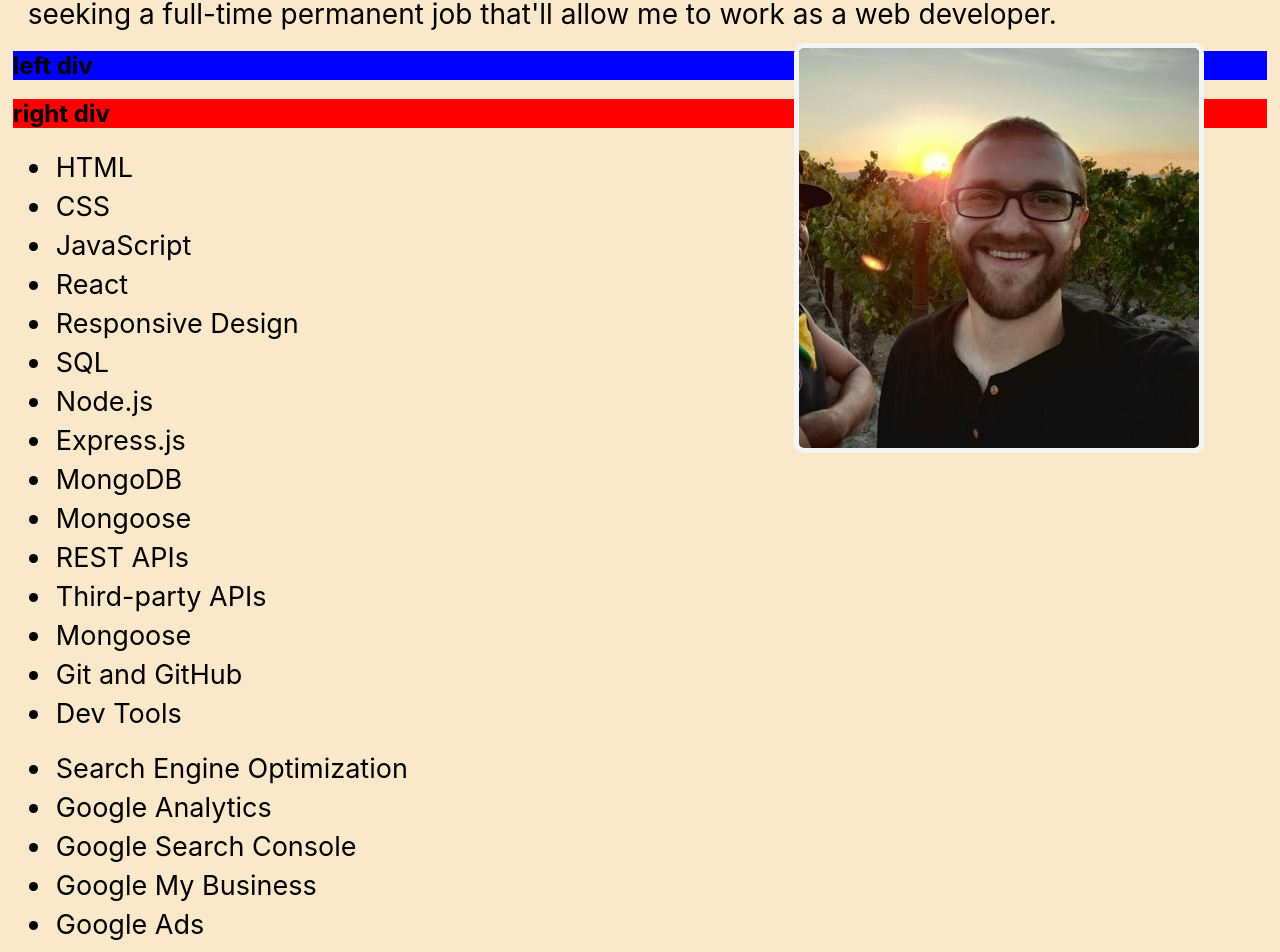
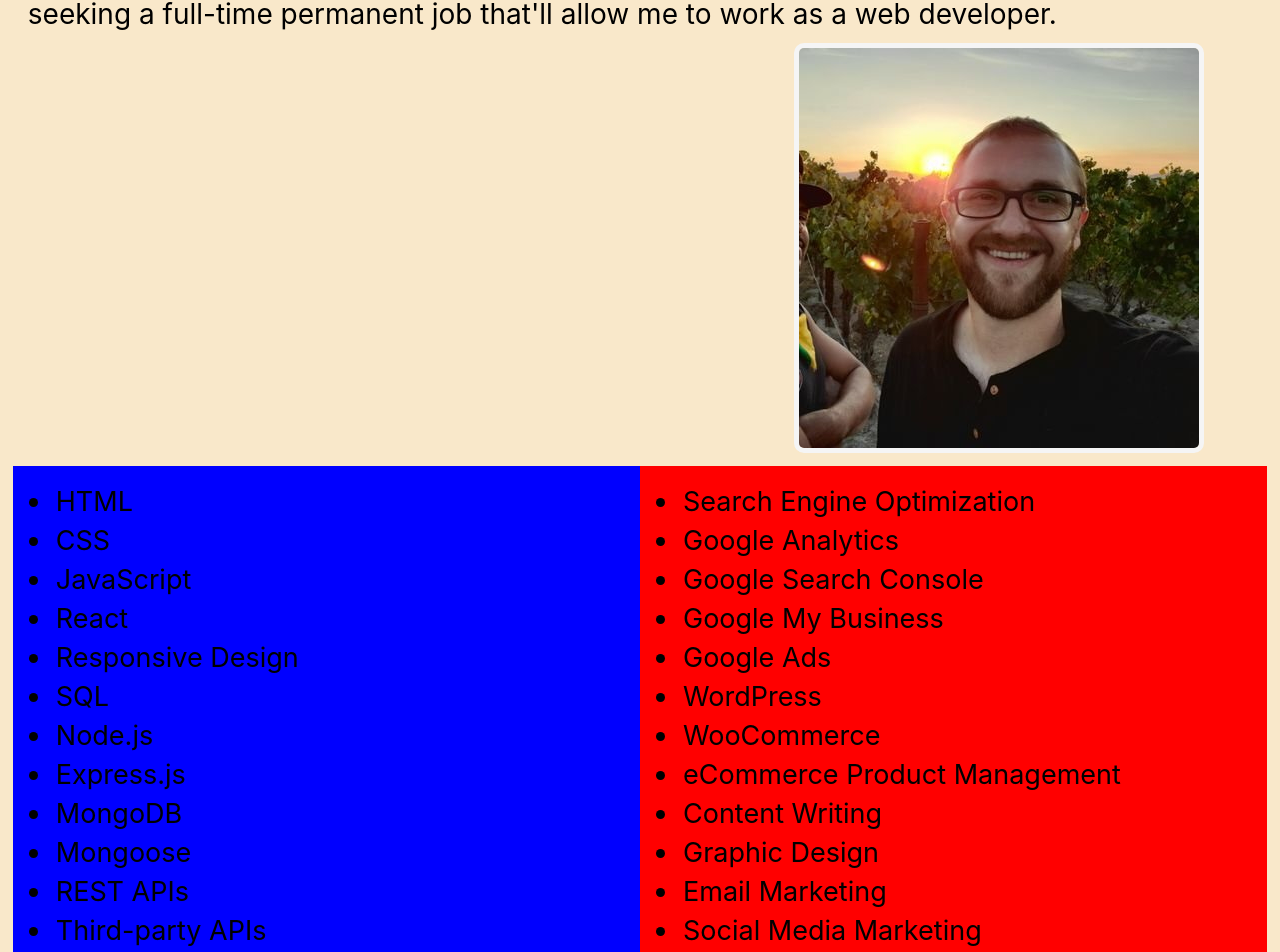
Before and after one commit to ericrothmuller/My-Portfolio, a React (Create React App) app: page / in a window 1280 px wide. Shown: the part 366-1318 px from the top of the page. Built offline with nearby package versions, Linux system fonts and the light colour scheme.

Commit message:
Added columns with skills in it

```diff
--- a/src/Style.css
+++ b/src/Style.css
@@ -248,10 +248,20 @@ ul li a:hover {
   margin: 0 1% 0 1%;
 }
 
+.columnDiv {
+  width: 100%;
+  background-color: green;
+  float: left;
+}
+
 .leftDiv {
   background-color: blue;
+  width: 50%;
+  float: left;
 }
 
 .rightDiv {
   background-color: red;
+  width: 50%;
+  float: right;
 }
--- a/src/components/pages/About.js
+++ b/src/components/pages/About.js
@@ -13,17 +13,9 @@ export default function About() {
       <img className="aboutImage animate__animated animate__slideInRight" src={require("../../images/Eric.jpg")} alt="Eric Rothmuller Headshot" title="Eric Rothmuller" />
     </div>
 
+      <div className="columnDiv">
     <div className="leftDiv">
-      <h2>left div</h2>
-    </div>
-
-    <div className="rightDiv">
-      <h2>right  div</h2>
-    </div>
-
-
-
-      <ul>
+    <ul>
         <li className='normalUl animate__animated animate__slideInLeft'>HTML</li>
         <li className='normalUl animate__animated animate__slideInLeft'>CSS</li>
         <li className='normalUl animate__animated animate__slideInLeft'>JavaScript</li>
@@ -40,8 +32,10 @@ export default function About() {
         <li className='normalUl animate__animated animate__slideInLeft'>Git and GitHub</li>
         <li className='normalUl animate__animated animate__slideInLeft'>Dev Tools</li>
       </ul>
+    </div>
 
-      <ul>
+    <div className="rightDiv">
+    <ul>
         <li className='normalUl animate__animated animate__slideInLeft'>Search Engine Optimization</li>
         <li className='normalUl animate__animated animate__slideInLeft'>Google Analytics</li>
         <li className='normalUl animate__animated animate__slideInLeft'>Google Search Console</li>
@@ -57,5 +51,9 @@ export default function About() {
         <li className='normalUl animate__animated animate__slideInLeft'>Lighthouse</li>
       </ul>
     </div>
+    </div>
+
+    </div>
+
   );
 }
```
